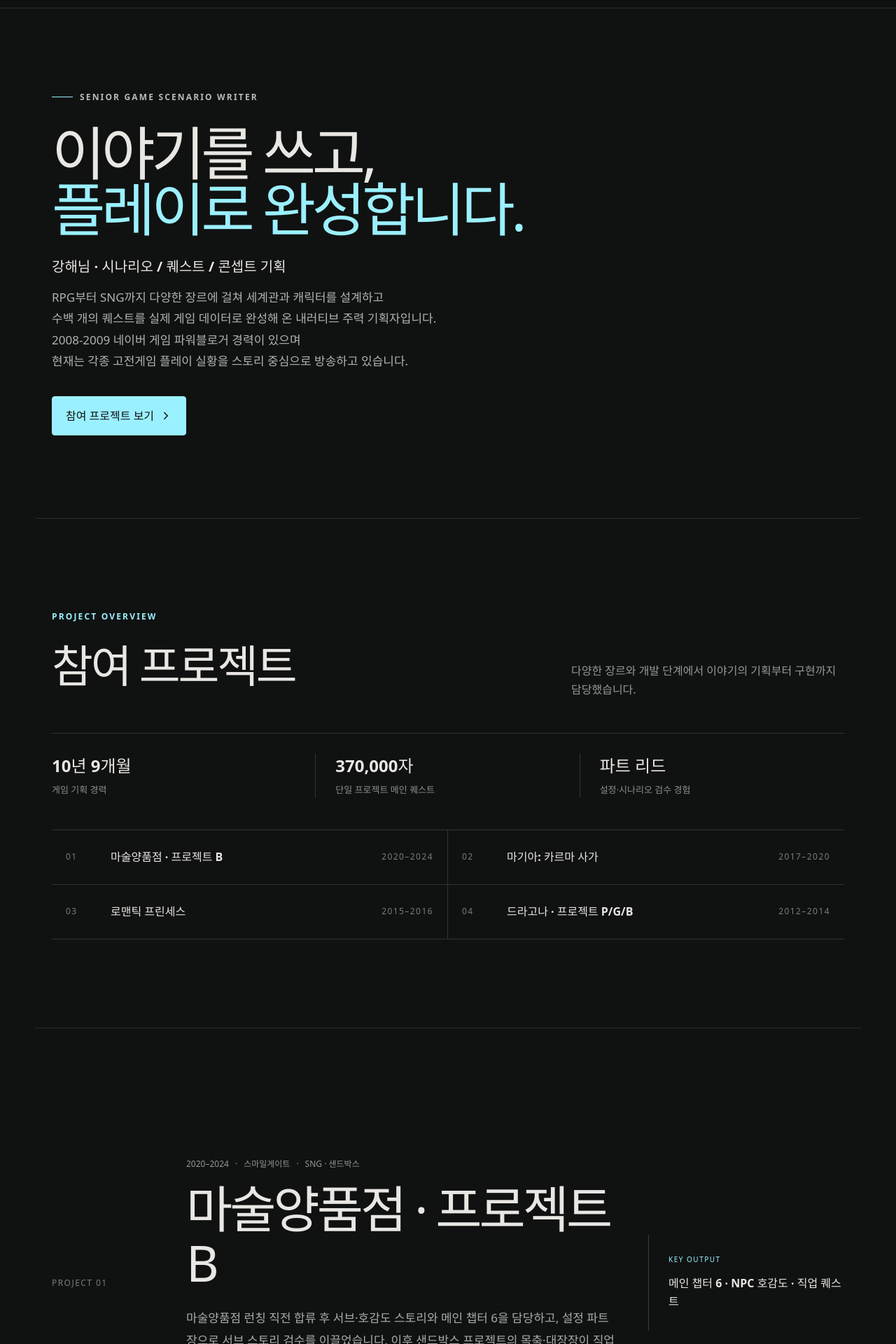
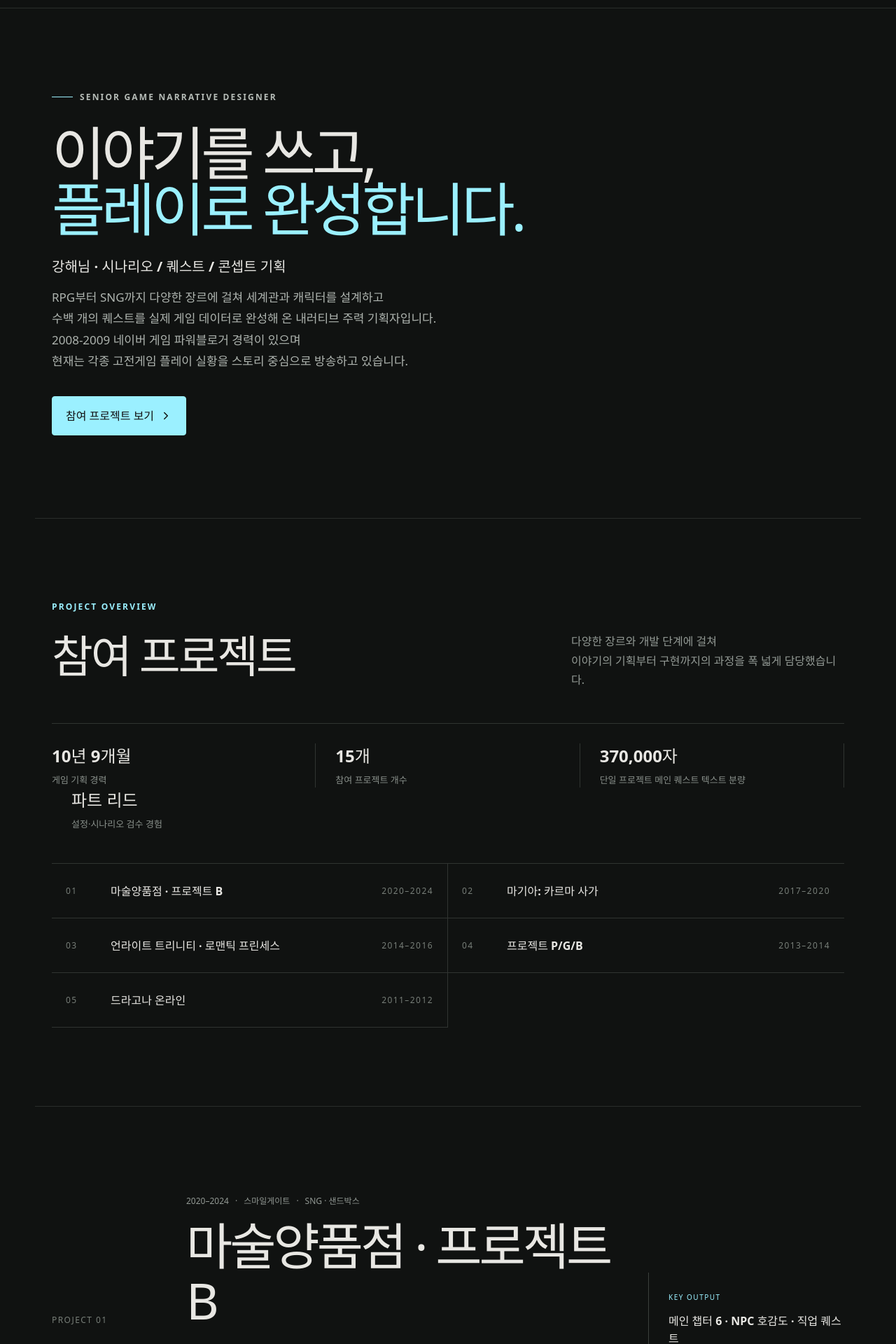
Before and after one commit to mingyun372-cmyk/Haenim_resume, a React (Vite) app: page / in a window 1280 px wide. Shown: the part 60-1980 px from the top of the page at 70% size. Built offline with nearby package versions, Linux system fonts and the light colour scheme.

Commit message:
Expand project overview and detail layouts

```diff
--- a/src/main.jsx
+++ b/src/main.jsx
@@ -9,8 +9,9 @@ import './projects.css'
 const projects = [
   {year:'2020–2024', title:'마술양품점 · 프로젝트 B', company:'스마일게이트', genre:'SNG · 샌드박스', tags:['시나리오','퀘스트','파트 리드'], summary:'마술양품점 런칭 직전 합류 후 서브·호감도 스토리와 메인 챕터 6을 담당하고, 설정 파트장으로 서브 스토리 검수를 이끌었습니다. 이후 샌드박스 프로젝트의 목축·대장장이 직업 퀘스트를 제작했습니다.', proof:'메인 챕터 6 · NPC 호감도 · 직업 퀘스트'},
   {year:'2017–2020', title:'마기아: 카르마 사가', company:'슈퍼애시드', genre:'모바일 액션 RPG', tags:['세계관','메인 퀘스트','연출'], summary:'메인 시나리오 기획자로 전체 세계관, 캐릭터별 배경, 모든 메인 퀘스트 텍스트를 전담했습니다. 콘셉트 설정과 퀘스트 데이터, 아웃게임·인게임 연출까지 총괄했습니다.', proof:'메인 퀘스트 약 370,000자 · 5개 언어 서비스'},
-  {year:'2015–2016', title:'로맨틱 프린세스', company:'글리터', genre:'여성향 연애 시뮬레이션', tags:['외주 디렉팅','콘텐츠','교정·교열'], summary:'외부 작가 작업 관리와 시나리오 검수, 텍스트 교정·교열을 담당했습니다. 신규 캐릭터 가이드와 아이템 콘셉트, 튜토리얼·시네마 시스템, 더빙 대본까지 폭넓게 수행했습니다.', proof:'외주 관리 · 캐릭터 가이드 · 부분 보이스 대본'},
-  {year:'2012–2014', title:'드라고나 · 프로젝트 P/G/B', company:'라이브플렉스 · 위메이드', genre:'MMORPG · 캐주얼 모바일', tags:['퀘스트','콘셉트','시스템'], summary:'드라고나 50–59레벨 업데이트의 메인 퀘스트 300여 개를 단독 제작·관리했습니다. 이후 모바일 프로젝트들의 세계관, 캐릭터, 배경, 퀘스트와 시스템 기획을 맡았습니다.', proof:'업데이트 퀘스트 300여 개 · 다장르 모바일 기획'}
+  {year:'2014–2016', title:'언라이트 트리니티 · 로맨틱 프린세스', company:'글리터', genre:'캐주얼 TCG · 여성향 연애 시뮬레이션', tags:['외주 디렉팅','콘텐츠','교정·교열'], summary:'외부 작가 작업 관리와 시나리오 검수, 텍스트 교정·교열을 담당했습니다. 신규 캐릭터 가이드와 아이템 콘셉트, 튜토리얼·시네마 시스템, 더빙 대본까지 폭넓게 수행했습니다.', proof:'외주 관리 · 캐릭터 가이드 · 부분 보이스 대본'},
+  {year:'2013–2014', title:'프로젝트 P/G/B', company:'위메이드', genre:'캐주얼 모바일', tags:['콘셉트','퀘스트','시스템'], summary:'모바일 프로젝트들의 세계관, 캐릭터, 배경, 퀘스트와 시스템 기획을 맡았습니다.', proof:'다장르 모바일 기획'},
+  {year:'2011–2012', title:'드라고나 온라인', company:'라이브플렉스', genre:'MMORPG', tags:['시나리오','퀘스트'], summary:'드라고나 50–59레벨 업데이트의 메인 퀘스트 300여 개를 단독 제작·관리했습니다.', proof:'업데이트 퀘스트 300여 개'}
 ]
 const skills = [
   ['Narrative Design','세계관과 캐릭터의 서사를 플레이 흐름에 맞춰 구조화합니다.'],
@@ -31,9 +32,9 @@ function App(){
  const go=id=>{document.querySelector(id)?.scrollIntoView({behavior:'smooth'});setMenu(false)}
  return <main>
   <header className="nav"><a className="brand" href="#top">Hae-nim<span>.</span>Kang</a><nav className={menu?'open':''}>{['projects','skills','career','contact'].map((id,i)=><button key={id} onClick={()=>go('#'+id)}>{['참여 프로젝트','역량','경력','연락'][i]}</button>)}</nav><button className="menu" aria-label="메뉴" onClick={()=>setMenu(!menu)}>{menu?<X/>:<Menu/>}</button></header>
-  <section id="top" className="hero"><div className="eyebrow"><span/> SENIOR GAME SCENARIO WRITER</div><h1>이야기를 쓰고,<br/><em>플레이로 완성합니다.</em></h1><p className="lead">강해님 · 시나리오 / 퀘스트 / 콘셉트 기획</p><p className="intro">RPG부터 SNG까지 다양한 장르에 걸쳐 세계관과 캐릭터를 설계하고<br/>수백 개의 퀘스트를 실제 게임 데이터로 완성해 온 내러티브 주력 기획자입니다.<br/>2008-2009 네이버 게임 파워블로거 경력이 있으며<br/>현재는 각종 고전게임 플레이 실황을 스토리 중심으로 방송하고 있습니다.</p><div className="hero-actions"><button className="primary" onClick={()=>go('#projects')}>참여 프로젝트 보기 <ChevronRight/></button></div></section>
-  <section id="projects" className="section projects-overview"><div className="section-head"><div><span className="kicker">PROJECT OVERVIEW</span><h2>참여 프로젝트</h2></div><p>다양한 장르와 개발 단계에서 이야기의 기획부터 구현까지 담당했습니다.</p></div><div className="stats project-stats"><div><b>10년 9개월</b><span>게임 기획 경력</span></div><div><b>370,000자</b><span>단일 프로젝트 메인 퀘스트</span></div><div><b>파트 리드</b><span>설정·시나리오 검수 경험</span></div></div><div className="overview-index">{projects.map((p,i)=><a href={`#project-${i+1}`} key={p.title}><span>0{i+1}</span><b>{p.title}</b><small>{p.year}</small></a>)}</div></section>
-  {projects.map((p,i)=><section id={`project-${i+1}`} className="section project-page" key={p.title}><div className="project-page-number">PROJECT 0{i+1}</div><div className="project-page-content"><div className="meta"><span>{p.year}</span><span>{p.company}</span><span>{p.genre}</span></div><h2>{p.title}</h2><p>{p.summary}</p><div className="tags">{p.tags.map(t=><span key={t}>{t}</span>)}</div></div><div className="project-page-proof"><span>KEY OUTPUT</span><b>{p.proof}</b></div></section>)}
+  <section id="top" className="hero"><div className="eyebrow"><span/> SENIOR GAME NARRATIVE DESIGNER</div><h1>이야기를 쓰고,<br/><em>플레이로 완성합니다.</em></h1><p className="lead">강해님 · 시나리오 / 퀘스트 / 콘셉트 기획</p><p className="intro">RPG부터 SNG까지 다양한 장르에 걸쳐 세계관과 캐릭터를 설계하고<br/>수백 개의 퀘스트를 실제 게임 데이터로 완성해 온 내러티브 주력 기획자입니다.<br/>2008-2009 네이버 게임 파워블로거 경력이 있으며<br/>현재는 각종 고전게임 플레이 실황을 스토리 중심으로 방송하고 있습니다.</p><div className="hero-actions"><button className="primary" onClick={()=>go('#projects')}>참여 프로젝트 보기 <ChevronRight/></button></div></section>
+  <section id="projects" className="section projects-overview"><div className="section-head"><div><span className="kicker">PROJECT OVERVIEW</span><h2>참여 프로젝트</h2></div><p>다양한 장르와 개발 단계에 걸쳐<br/>이야기의 기획부터 구현까지의 과정을 폭 넓게 담당했습니다.</p></div><div className="stats project-stats"><div><b>10년 9개월</b><span>게임 기획 경력</span></div><div><b>15개</b><span>참여 프로젝트 개수</span></div><div><b>370,000자</b><span>단일 프로젝트 메인 퀘스트 텍스트 분량</span></div><div><b>파트 리드</b><span>설정·시나리오 검수 경험</span></div></div><div className="overview-index">{projects.map((p,i)=><a href={`#project-${i+1}`} key={p.title}><span>0{i+1}</span><b>{p.title}</b><small>{p.year}</small></a>)}</div></section>
+  {projects.map((p,i)=><section id={`project-${i+1}`} className="section project-page" key={p.title}><div className="project-page-number">PROJECT 0{i+1}</div><div className="project-page-content"><div className="meta"><span>{p.year}</span><span>{p.company}</span><span>{p.genre}</span></div><h2>{p.title}</h2><p>{p.summary}</p><div className="tags">{p.tags.map(t=><span key={t}>{t}</span>)}</div></div><div className="project-page-proof"><span>KEY OUTPUT</span><b>{p.proof}</b></div><div className="project-media" aria-label={`${p.title} 관련 이미지 영역`}><div><span>IMAGE 01</span></div><div><span>IMAGE 02</span></div></div></section>)}
   <section id="skills" className="section dark"><div className="section-head"><div><span className="kicker">CORE STRENGTHS</span><h2>글에서 구현까지</h2></div><p>완성된 문장뿐 아니라 팀이 실제로 사용할 수 있는 규격과 데이터까지 책임집니다.</p></div><div className="skill-grid">{skills.map((s,i)=><article key={s[0]}><span>0{i+1}</span><h3>{s[0]}</h3><p>{s[1]}</p></article>)}</div><blockquote><BookOpen/><p>“다채롭고 풍성한 내용을 깔끔하고 정확한 형태의 텍스트로 정돈합니다.”</p><span>— 작업 원칙</span></blockquote></section>
   <section id="career" className="section"><div className="section-head"><div><span className="kicker">EXPERIENCE</span><h2>경력 타임라인</h2></div><p>출판편집에서 시작해 라이브 MMORPG, 캐주얼 모바일, 액션 RPG, SNG까지 경험했습니다.</p></div><div className="timeline">{career.map(c=><div key={c[0]}><time>{c[0]}</time><h3>{c[1]}</h3><p>{c[2]}</p></div>)}</div><div className="note"><strong>기반 역량</strong><p>국어국문학 전공 · 출판편집 경력 · 전문 교정/교열 · 일본어 중급 · Unity 플레이 테스트/데이터 입력 경험</p></div></section>
   <section id="contact" className="contact"><span className="kicker">CONTACT</span><h2>어떤 환경에서든 그에 가장 잘 어울리는<br/>멋지고 흥미로운 세계를 만들어 나가겠습니다.</h2><div className="contact-info"><dl className="contact-column"><div><dt>이름</dt><dd>강해님</dd></div><div><dt>거주지</dt><dd>서울시 은평구</dd></div><div><dt>전화</dt><dd><a href="tel:01071849283">010-7184-9283</a></dd></div></dl><dl className="contact-column"><div><dt>학력</dt><dd>단국대학교 국어국문학과 졸업</dd></div><div><dt>블로그</dt><dd><a href="https://blog.naver.com/spearsun" target="_blank" rel="noreferrer">blog.naver.com/spearsun</a></dd></div></dl></div><div className="contact-links"><a href="mailto:mingyun86@naver.com"><Mail/>mingyun86@naver.com<ArrowUpRight/></a><a href="https://github.com/mingyun372-cmyk/Haenim_resume" target="_blank" rel="noreferrer"><ExternalLink/>GitHub Repository<ArrowUpRight/></a></div></section>
```
